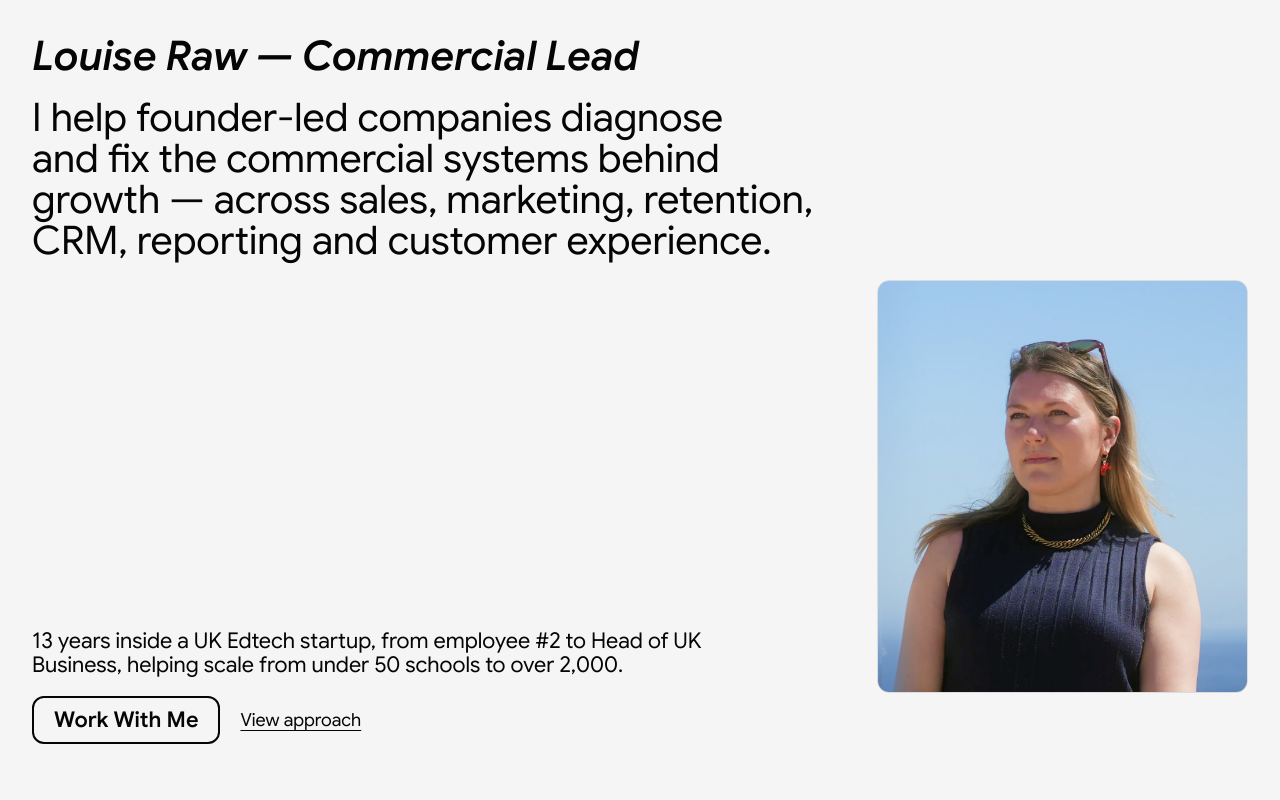
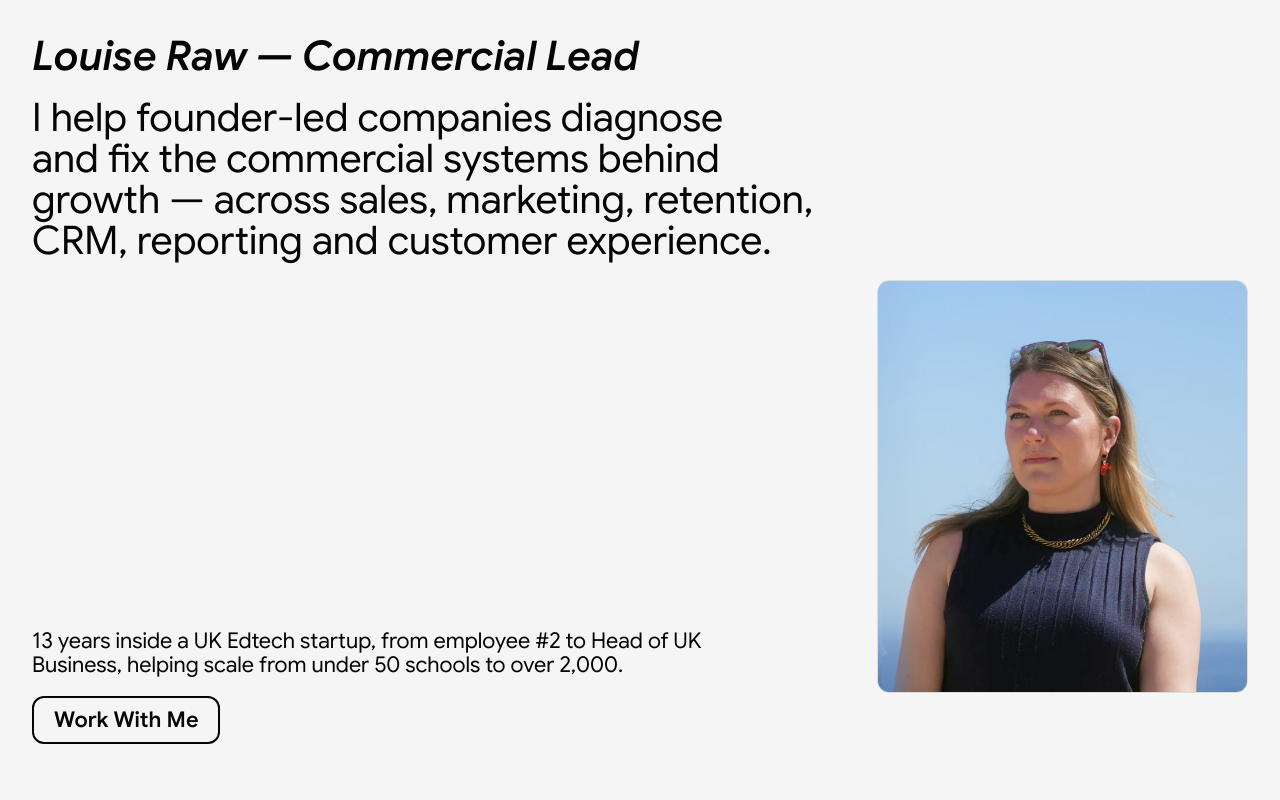
Before and after one commit to jack-merrell/Louise-raw, a Next.js app: page / in a window 1280 px wide. Shown: the top 800 px of the page. Built offline with nearby package versions, Linux system fonts and the light colour scheme; no server answers.

Commit message:
Remove anchor link

```diff
--- a/src/app/page.tsx
+++ b/src/app/page.tsx
@@ -71,12 +71,6 @@ export default function Home() {
                 className="inline-flex min-h-12 items-center rounded-xl border-2 border-foreground px-5 text-[clamp(1.15rem,1.7vw,1.95rem)] font-semibold leading-none transition-colors hover:bg-foreground hover:text-background focus-visible:outline focus-visible:outline-2 focus-visible:outline-offset-4 focus-visible:outline-foreground"
               >
                 Work With Me
-              </a>
-              <a
-                href="#approach"
-                className="text-lg leading-none underline decoration-1 underline-offset-4 transition-opacity hover:opacity-55 focus-visible:outline focus-visible:outline-2 focus-visible:outline-offset-4 focus-visible:outline-foreground"
-              >
-                View approach
               </a>
             </div>
           </div>
```
